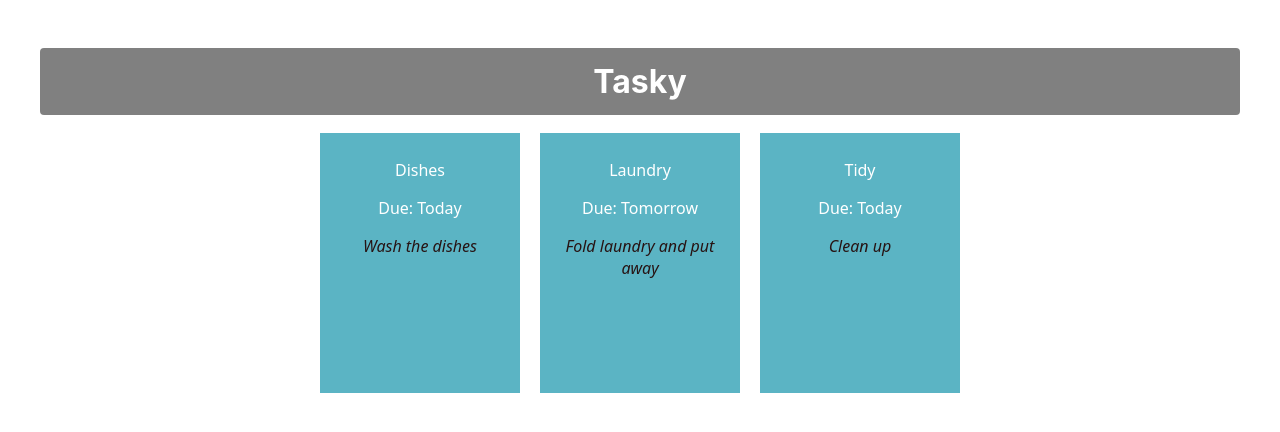
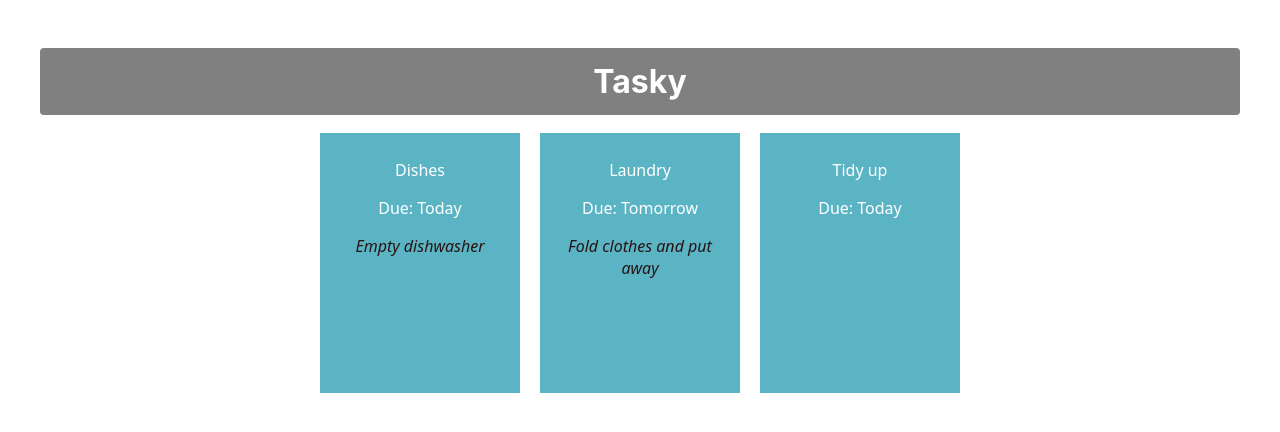
Before and after one commit to Graham-Heeney/react-basics-labs, a React (Create React App) app in the folder tasky/: page / in a window 1280 px wide. Shown: the top 432 px of the page. Built offline with nearby package versions, Linux system fonts and the light colour scheme.

Commit message:
Added task state

```diff
--- a/tasky/src/App.js
+++ b/tasky/src/App.js
@@ -1,14 +1,24 @@
 import './App.css';
 import Task from './components/Task';
+import React, { useState } from 'react';
+
 
 function App() {
+  const [ taskState, setTaskState ] = useState({
+    tasks: [
+      { title:"Dishes", description: "Empty dishwasher", deadline: "Today" },
+      { title: "Laundry", description: "Fold clothes and put away", deadline: "Tomorrow" },
+      { title: "Tidy up", deadline: "Today" }
+    ]
+  });
   return (
     <div className="container">
       <h1>Tasky</h1>
-      <Task title="Dishes" deadline="Today" description="Wash the dishes" />
-      <Task title="Laundry" deadline="Tomorrow" description="Fold laundry and put away" />
-      <Task title="Tidy" deadline="Today" description="Clean up " />
+      <Task title={taskState.tasks[0].title} deadline={taskState.tasks[0].deadline} description={taskState.tasks[0].description} />
+      <Task title={taskState.tasks[1].title} deadline={taskState.tasks[1].deadline} description={taskState.tasks[1].description} />
+      <Task title={taskState.tasks[2].title} deadline={taskState.tasks[2].deadline} description={taskState.tasks[2].description} />
     </div>
+
   );
 }
 
```
